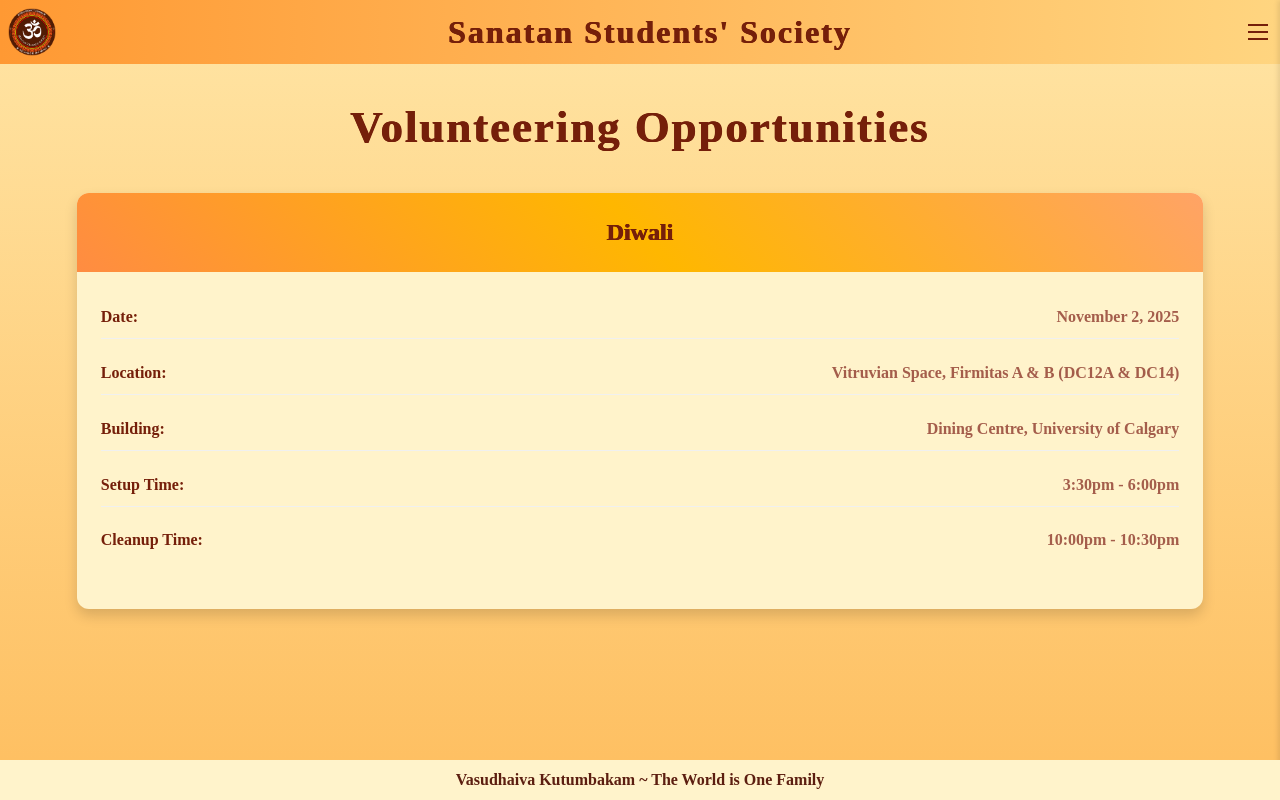
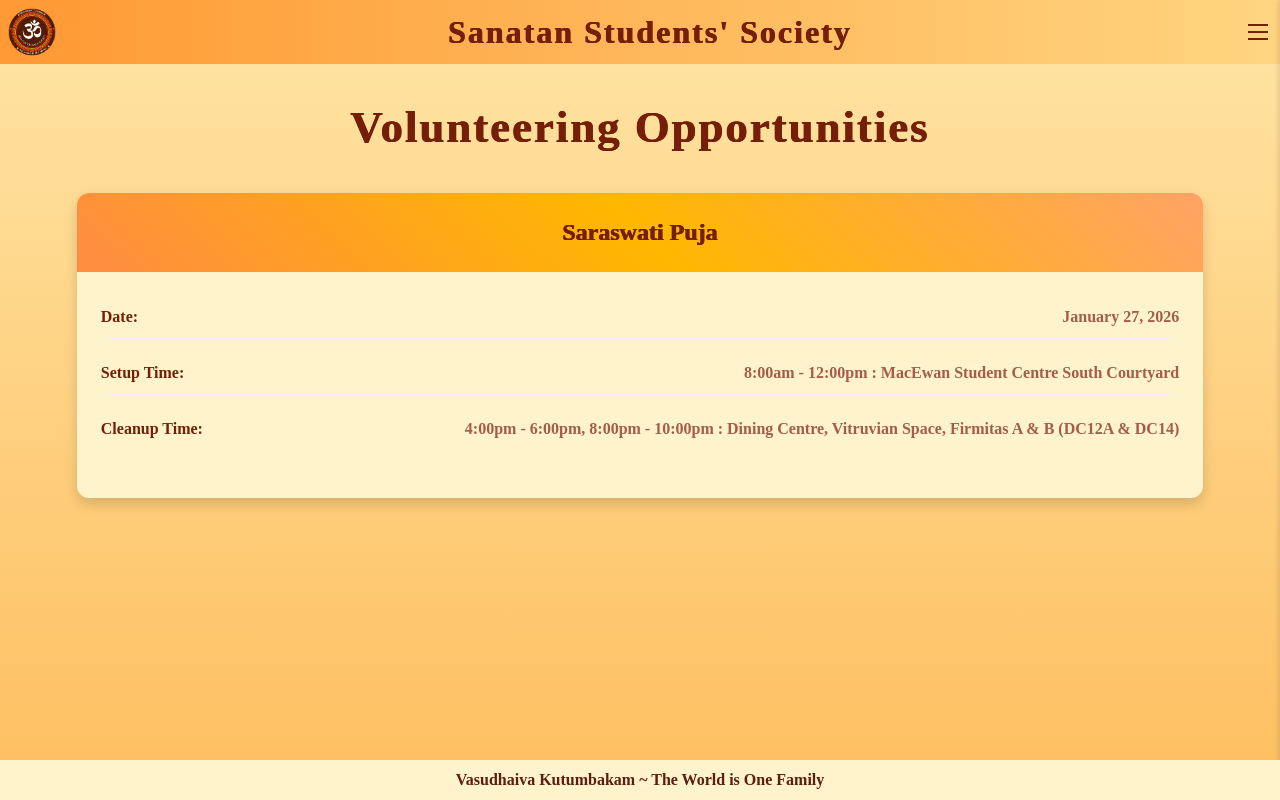
Before and after one commit to shivanshiv/Sanatan-Students-Society-Website, a React (Create React App) app: page /volunteering in a window 1280 px wide. Built offline with nearby package versions, Linux system fonts and the light colour scheme.

Commit message:
Updated saraswati puja

```diff
--- a/src/components/VolunteeringOpportunities/VolunteeringOpportunities.js
+++ b/src/components/VolunteeringOpportunities/VolunteeringOpportunities.js
@@ -23,14 +23,16 @@
                       <span className="info-label">Date:</span>
                       <span className="info-value">{opportunity.date}</span>
                     </div>
-                    <div className="info-item">
+
+                    {/* <div className="info-item">
                       <span className="info-label">Location:</span>
                       <span className="info-value">{opportunity.roomSpace}</span>
                     </div>
                     <div className="info-item">
                       <span className="info-label">Building:</span>
                       <span className="info-value">{opportunity.building}</span>
-                    </div>
+                    </div> */}
+
                     <div className="info-item">
                       <span className="info-label">Setup Time:</span>
                       <span className="info-value">{opportunity.setup}</span>
--- a/src/data/events.js
+++ b/src/data/events.js
@@ -3,6 +3,7 @@
 import biweeklyKirtans from '../data/biweeklyKirtans.ics';
 import navratriDurgaPuja from '../data/navratri_durgaPooja.ics';
 import diwali_sss from '../data/diwali_sss.ics';
+import saraswati_puja from '../data/saraswati_puja.ics';
 
 const events = [
     {
@@ -51,6 +52,14 @@
         location: "Vitruvian Space, Dining Centre Firmitas A & B (DC12A & DC14), University of Calgary",
         description: "Join us in celebrating Diwali, the festival of lights that symbolizes the triumph of good over evil and light over darkness, with an evening of pooja, kirtan, aarti, and vibrant performances that bring our community together in joy and devotion.",
         icsFile: diwali_sss
+    },
+    {
+        eventName: "Saraswati Puja",
+        date: "January 27, 2026",
+        time: "9:30am to 9:00pm",
+        location: "9:30am - 4:00pm: MacEwan Student Centre South Courtyard, 6:00pm - 9:000pm: Vitruvian Space, Dining Centre Firmitas A & B (DC12A & DC14), University of Calgary",
+        description: "Join us in celebrating Saraswati Puja for the second time on campus! Join us in a festival of worshipping Goddess Saraswati, along with showcasing art, dance, music and culture.",
+        icsFile: saraswati_puja
     }
 
 ];
--- a/src/data/volunteerinfo.js
+++ b/src/data/volunteerinfo.js
@@ -1,11 +1,11 @@
 const volunteerinfo = [
     {
-        volunteerEvent: "Diwali",
-        date: "November 2, 2025",
-        roomSpace: "Vitruvian Space, Firmitas A & B (DC12A & DC14)",
-        building: "Dining Centre, University of Calgary",
-        setup: "3:30pm - 6:00pm",
-        cleanup: "10:00pm - 10:30pm"
+        volunteerEvent: "Saraswati Puja",
+        date: "January 27, 2026",
+        //roomSpace: "Vitruvian Space, Firmitas A & B (DC12A & DC14) & MacEwan Student Centre South Courtyard",
+        //building: "Dining Centre & MacEwan Hall, University of Calgary",
+        setup: "8:00am - 12:00pm : MacEwan Student Centre South Courtyard",
+        cleanup: "4:00pm - 6:00pm, 8:00pm - 10:00pm : Dining Centre, Vitruvian Space, Firmitas A & B (DC12A & DC14)"
     }
 ];
 
```
Also changed, not shown: 1 other file (tests, documents, lock files or other folders).
